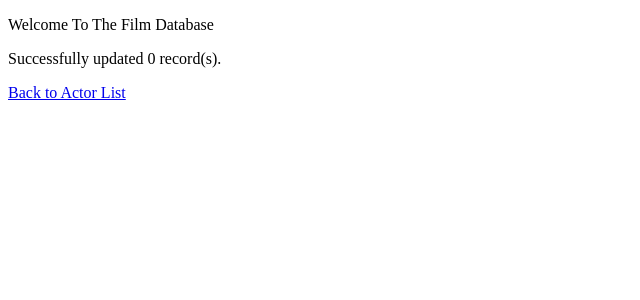
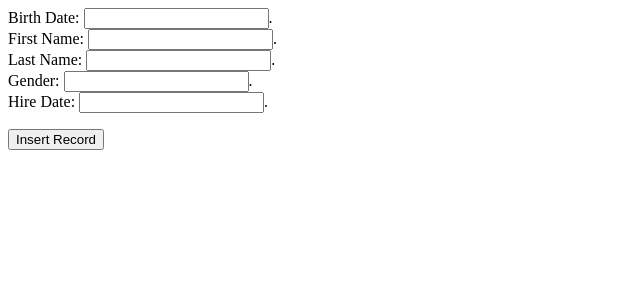
Before and after one commit to ColinHill/PHP, a PHP site: page /UpdateNow.php in a window 1280 px wide. Shown: the top 300 px of the page, without its empty margins (0-640 px from the left). Run offline with PHP 8.4, Linux system fonts and the light colour scheme.

Commit message:
Added a lot of stuff today, update is half working, search is functional. Working on thr delete currently.

```diff
--- a/AssignmentOne/UpdateNow.php
+++ b/AssignmentOne/UpdateNow.php
@@ -1,42 +1,29 @@
 <!DOCTYPE html>
 <html>
 <head>
-    <title>Lab #3 - Delete An Actor</title>
+    <?php
+    require_once('dbConn.php');
+    $db = getConnection();
+    ?>
+    <title>Insert Record</title>
+    <script src="valadation.js"></script>
 </head>
 <body>
-<p>Welcome To The Film Database</p>
-
-    <?php
-
-    require_once('dbConn.php');
-    $db = getConnection();
-
-    if (isset($_POST['first_name']) || isset($_POST['last_name']))
-    {
-        $fname = $_POST['first_name'];
-        $lname = $_POST['last_name'];
-        $id = $_POST['id'];
-
-        $result = mysqli_query($db,"UPDATE actor SET first_name =  '" . $fname . "' where actor_id = " . $id . ";");
-        $result = mysqli_query($db,"UPDATE actor SET last_name =  '" . $lname . "' where actor_id = " . $id . ";");
-
-        if(!$result)
-        {
-            die('Could not update record in the Employees Database: ' . mysqli_error($db));
-        }
-
-    }
-        Else
-        {;
-            $affectedRows = mysql_affected_rows($db);
-            echo "<p>Successfully updated " . $affectedRows . " record(s).</p>";
-        }
-    mysqli_close($db);
-
-    ?>
-
-    <A href="PartB.php">Back to Actor List</A>
-
-
+<form action="update.php" method="post" onsubmit="return validateForm()">
+    <label>Birth Date: <input type="text" name="birth_date" id="birth_date"
+                              onfocus="highlight('birth_date')" onblur="lowlight('birth_date')"/>. </label><br>
+    <label>First Name: <input type="text" name="first_name" id="first_name"
+                              onfocus="highlight('first_name')" onblur="lowlight('first_name')"/>. </label><br>
+    <label>Last Name: <input type="text" name="last_name" id="last_name"
+                             onfocus="highlight('last_name')" onblur="lowlight('last_name')"/>. </label><br>
+    <label>Gender: <input type="text" name="gender" id="gender"
+                          onfocus="highlight('gender')" onblur="lowlight('gender')"/>. </label><br>
+    <label>Hire Date: <input type="text" name="hire_date" id="hire_date"
+                             onfocus="highlight('hire_date')" onblur="lowlight('hire_date')"/>. </label><br>
+    <p><input type="submit" name="Insert Record" value="Insert Record" /></p>
+</form>
+<?php
+mysqli_close($db);
+?>
 </body>
 </html>
--- a/AssignmentOne/delete.php
+++ b/AssignmentOne/delete.php
@@ -1,10 +1,9 @@
 <!DOCTYPE html>
 <html>
 <head>
-    <title>Lab #3 - Delete An Actor</title>
+    <title>Delete An Employee</title>
 </head>
 <body>
-<p>Welcome To The Film Database</p>
 
     <?php
 
@@ -29,8 +28,7 @@
     }
     ?>
 
-    <A href="PartB.php">Back to Actor List</A>
-
+    <A href="films.php">Back to Employee List</A>
 
 </body>
 </html>
--- a/AssignmentOne/valadation.js
+++ b/AssignmentOne/valadation.js
@@ -1,68 +1,30 @@
-/**
- * Created by inet2005 on 9/29/14.
- */
+function highlight(elem) { document.getElementById(elem).style.background = "#ffff00";
+    document.getElementById(elem).style.fontStyle="italic"; document.getElementById(elem).parentNode.style.textDecoration="underline"; }
 
-function validateForm()
-{
-    if(document.forms["myForm"].fname.value.length ==0)
-    {
-        var myFormItem = document.getElementById("fname");
-        myFormItem.style.borderColor = "Red";
-        return false;
-    }//end if
-    else if(document.forms["myForm"].lname.value.length ==0)
-    {
-        var myFormItem = document.getElementById("lname");
-        myFormItem.style.borderColor = "Red";
-        return false;
-    }//end if
-    else if(document.forms["myForm"].address1.value.length ==0)
-    {
-        var myFormItem = document.getElementById("address1");
-        myFormItem.style.borderColor = "Red";
-        return false;
-    }//end if
-    else if(document.forms["myForm"].address2.value.length ==0)
-    {
-        var myFormItem = document.getElementById("address2");
-        myFormItem.style.borderColor = "Red";
-        return false;
-    }//end if
-    else if(document.forms["myForm"].email.value.length ==0)
-    {
-        var myFormItem = document.getElementById("email");
-        myFormItem.style.borderColor = "Red";
-        return false;
-    }//end if
-    else if(!document.getElementById("terms").checked)
-    {
-        var myFormItem = document.getElementById("checkboxSpan");
-        myFormItem.style.color = "red";
-        myFormItem.innerHTML = " Must accept terms and conditions.";
-        return false;
-    }//end if
-}//end function
+function lowlight(elem) { document.getElementById(elem).style.background = "#ffffff";
+    document.getElementById(elem).style.fontStyle="normal"; document.getElementById(elem).parentNode.style.textDecoration="none"; }
 
-function italicText(fieldID)
-{
-    var myFormItem = document.getElementById(fieldID);
-    var myFormItemLabel = myFormItem + "Label";
-    if(myFormItem != null)
-    {
-        myFormItem.style.fontStyle = "italic";
-        myFormItem.style.backgroundColor = "yellow";
-        myFormItemLabel.style.textDecoration = "underline";
-    }//end if
-}//end function
+function validateForm() { var form_valid = true;
 
-function normalText(fieldID)
-{
-    var myFormItem = document.getElementById(fieldID);
-    var myFormItemLabel = myFormItem + "Label";
-    if(myFormItem != null)
-    {
-        myFormItem.style.fontStyle = "normal";
-        myFormItem.style.backgroundColor = "white";
-        myFormItemLabel.style.textDecoration = "none";
-    }//end if
-}//end function
+if(document.getElementById("first_name").value.length == 0)
+{ document.getElementById("first_name").style.borderColor = "#ff0000"; form_valid = false; }
+else { document.getElementById("first_name").style.borderColor = "#00ff00";}
+
+if(document.getElementById("last_name").value.length == 0)
+{ document.getElementById("last_name").style.borderColor = "#ff0000"; form_valid = false; }
+else { document.getElementById("last_name").style.borderColor = "#00ff00"; }
+
+if(document.getElementById("birth_date").value.length == 0)
+{ document.getElementById("birth_date").style.borderColor = "#ff0000"; form_valid = false; }
+else { document.getElementById("birth_date").style.borderColor = "#00ff00"; }
+
+if(document.getElementById("gender").value.length == 0)
+{ document.getElementById("gender").style.borderColor = "#ff0000"; form_valid = false; }
+else { document.getElementById("gender").style.borderColor = "#00ff00"; }
+
+if(document.getElementById("hire_date").value.length == 0)
+{ document.getElementById("hire_date").style.borderColor = "#ff0000"; form_valid = false; }
+else { document.getElementById("hire_date").style.borderColor = "#00ff00"; }
+
+return form_valid;
+}
--- a/Lab2/blah.php
+++ b/Lab2/blah.php
@@ -33,7 +33,7 @@ if (isset($_POST['fname']) AND isset($_POST['lname']) AND isset($_POST['feet'])
     echo "<p>Error: ";
     print_r($_FILES['UserFile']['error']);
 
-    $uploaddir = '/var/www/uploads/';
+    $uploaddir = 'uploads/';
     $uploadfile = $uploaddir . basename($_FILES['UserFile']['name']);
 
       if (move_uploaded_file($_FILES['UserFile']['tmp_name'], $uploadfile)) {
```
Also changed, not shown: AssignmentOne/films.php (+34 -13 lines), AssignmentOne/update.php (+59 -27 lines), Lab3/index.html (+9 -9 lines), Lab3/valadation.js (+6 -11 lines), AssignmentOne/images/delete-clip-art.png (added), AssignmentOne/images/pencil-clip-art.jpg (added).
